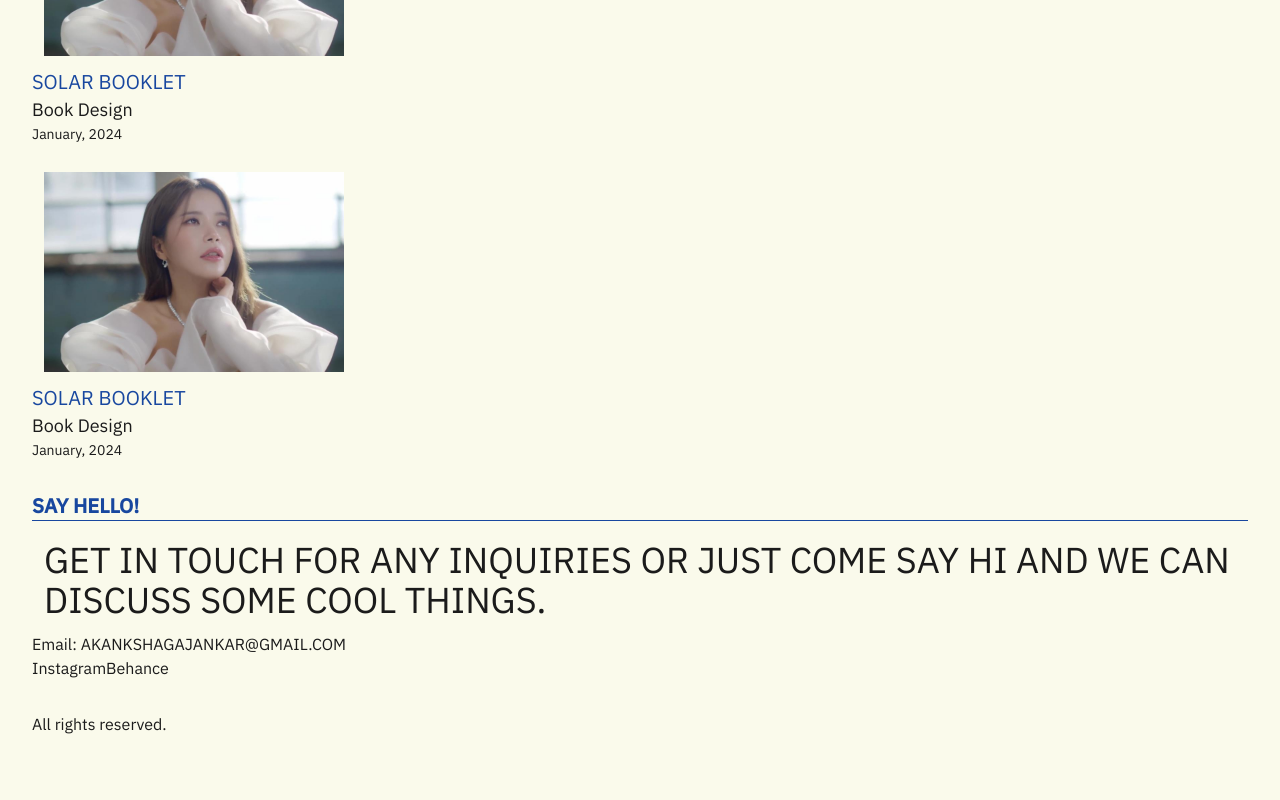
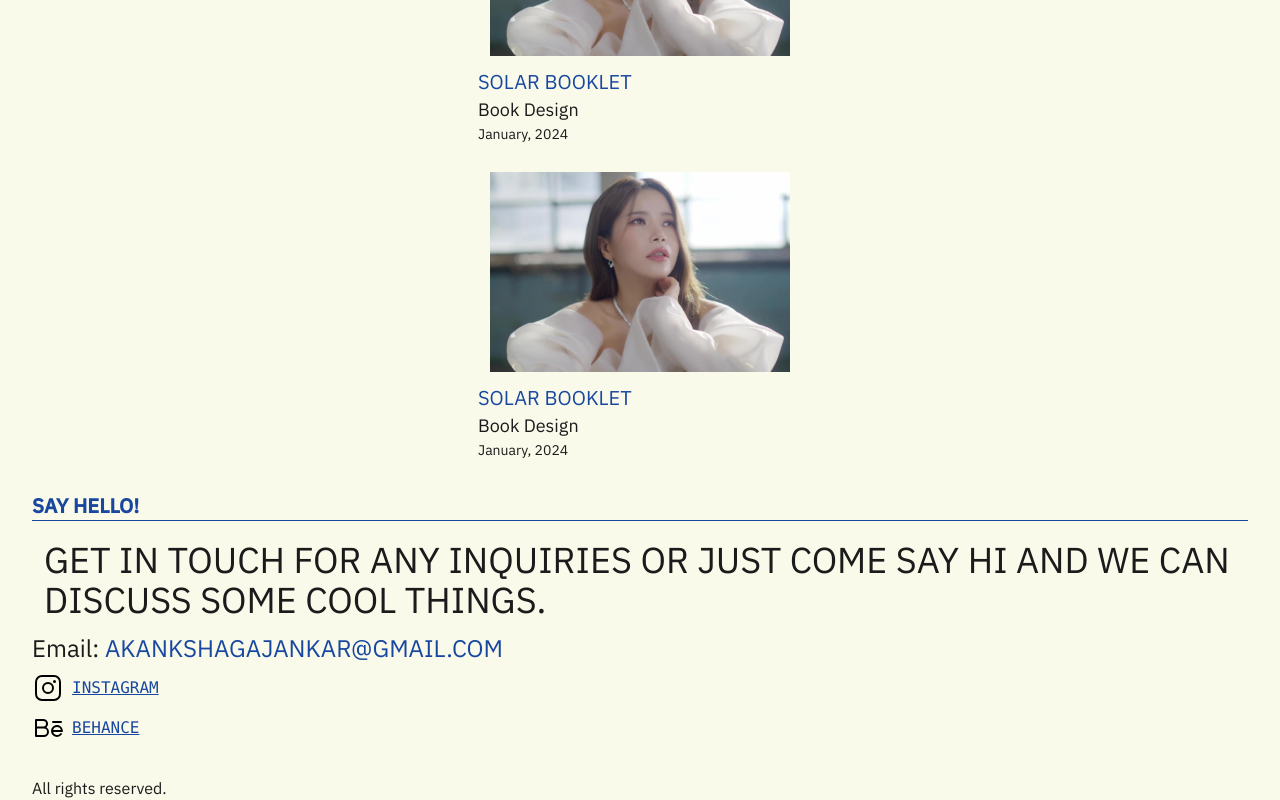
Before and after one commit to Joshuajrodrigues/akanksha-portfolio, a Next.js app: page / in a window 1280 px wide. Shown: the part 970-1770 px from the top of the page. Before the commit the page ends 1706 px from the top, so only its background shows below. Built offline with nearby package versions, Linux system fonts and the light colour scheme.

Commit message:
contact info css

```diff
--- a/app/page.tsx
+++ b/app/page.tsx
@@ -30,7 +30,7 @@ export default function Home() {
         </Typography> */}
       <section className="mt-8">
         <PageTitle title="Projects" />
-        <div className=" space-y-4">
+        <div className="flex flex-col justify-center items-center space-y-4">
 
           <Card />
           <Card />
--- a/components/contact.tsx
+++ b/components/contact.tsx
@@ -1,17 +1,23 @@
-
 
 const Contact = () => {
     return (
         <div>
-            <div>
+            <div className=" text-2xl">
                 <span>Email: </span>
-                <a href="mailto:akankshagajankar@gmail.com">
-                    <span className=' uppercase'>akankshagajankar@gmail.com</span>
+                <a className="uppercase break-all text-lightPrimary" href="mailto:akankshagajankar@gmail.com">
+                    akankshagajankar@gmail.com
                 </a>
             </div>
-            <div>
-                <a href="">Instagram</a>
-                <a href="">Behance</a>
+            <div className="flex uppercase font-mono  flex-col space-y-2 mt-2 text-lightPrimary underline">
+                <span className='flex space-x-2 items-center justify-start'>
+                    <svg xmlns="http://www.w3.org/2000/svg" width="32" height="32" fill="#000000" viewBox="0 0 256 256"><path d="M128,80a48,48,0,1,0,48,48A48.05,48.05,0,0,0,128,80Zm0,80a32,32,0,1,1,32-32A32,32,0,0,1,128,160ZM176,24H80A56.06,56.06,0,0,0,24,80v96a56.06,56.06,0,0,0,56,56h96a56.06,56.06,0,0,0,56-56V80A56.06,56.06,0,0,0,176,24Zm40,152a40,40,0,0,1-40,40H80a40,40,0,0,1-40-40V80A40,40,0,0,1,80,40h96a40,40,0,0,1,40,40ZM192,76a12,12,0,1,1-12-12A12,12,0,0,1,192,76Z"></path></svg>
+                    <a href="">Instagram</a>
+                </span>
+                <span className='flex space-x-2 items-center justify-start'>
+                    <svg xmlns="http://www.w3.org/2000/svg" width="32" height="32" fill="#000000" viewBox="0 0 256 256"><path d="M160,80a8,8,0,0,1,8-8h64a8,8,0,0,1,0,16H168A8,8,0,0,1,160,80Zm-24,78a42,42,0,0,1-42,42H32a8,8,0,0,1-8-8V64a8,8,0,0,1,8-8H90a38,38,0,0,1,25.65,66A42,42,0,0,1,136,158ZM40,116H90a22,22,0,0,0,0-44H40Zm80,42a26,26,0,0,0-26-26H40v52H94A26,26,0,0,0,120,158Zm128-6a8,8,0,0,1-8,8H169a32,32,0,0,0,56.59,11.2,8,8,0,0,1,12.8,9.61A48,48,0,1,1,248,152Zm-17-8a32,32,0,0,0-62,0Z"></path></svg>
+                    <a href="">Behance</a>
+                </span>
+
             </div>
         </div>
     )
```
